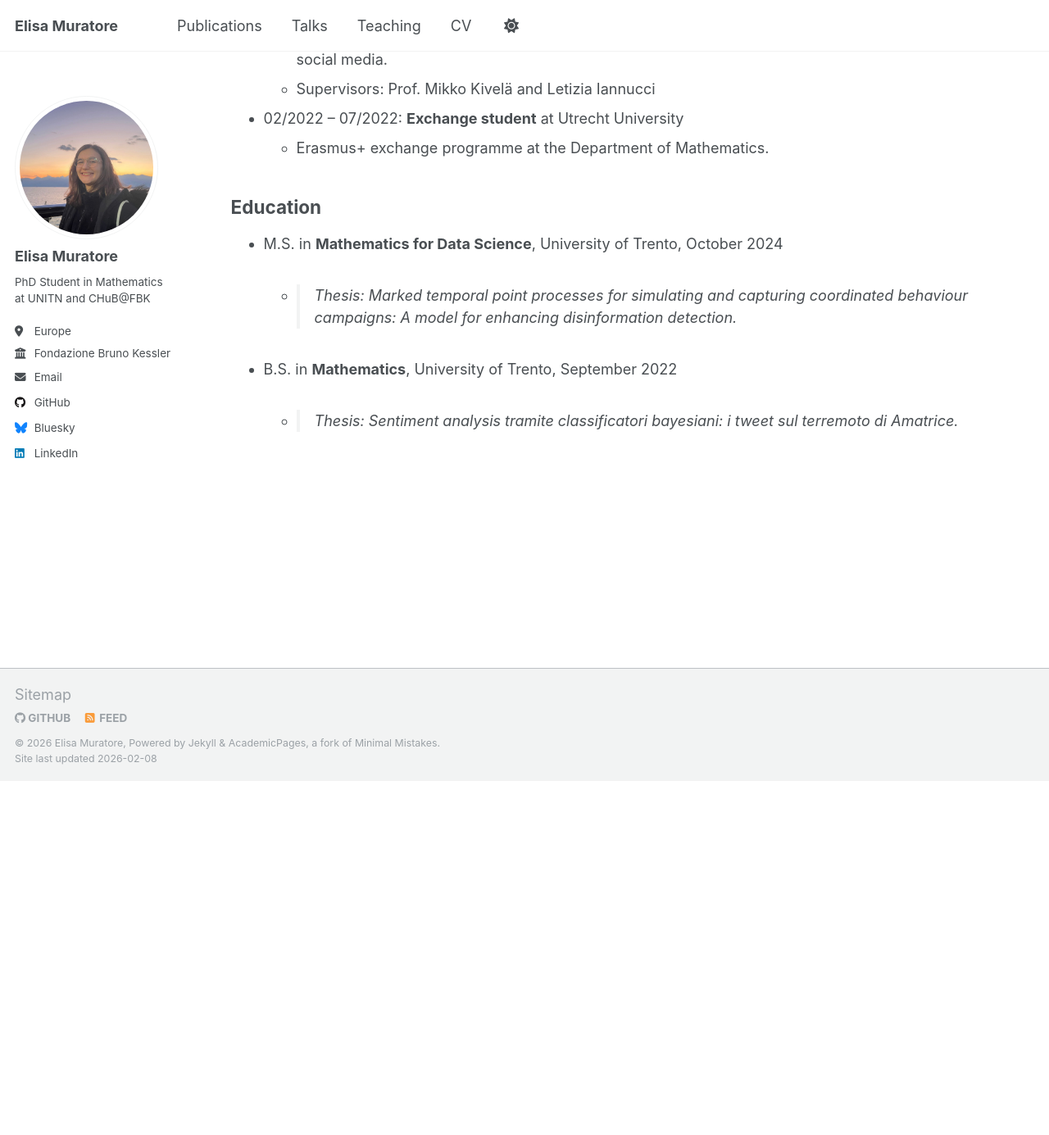
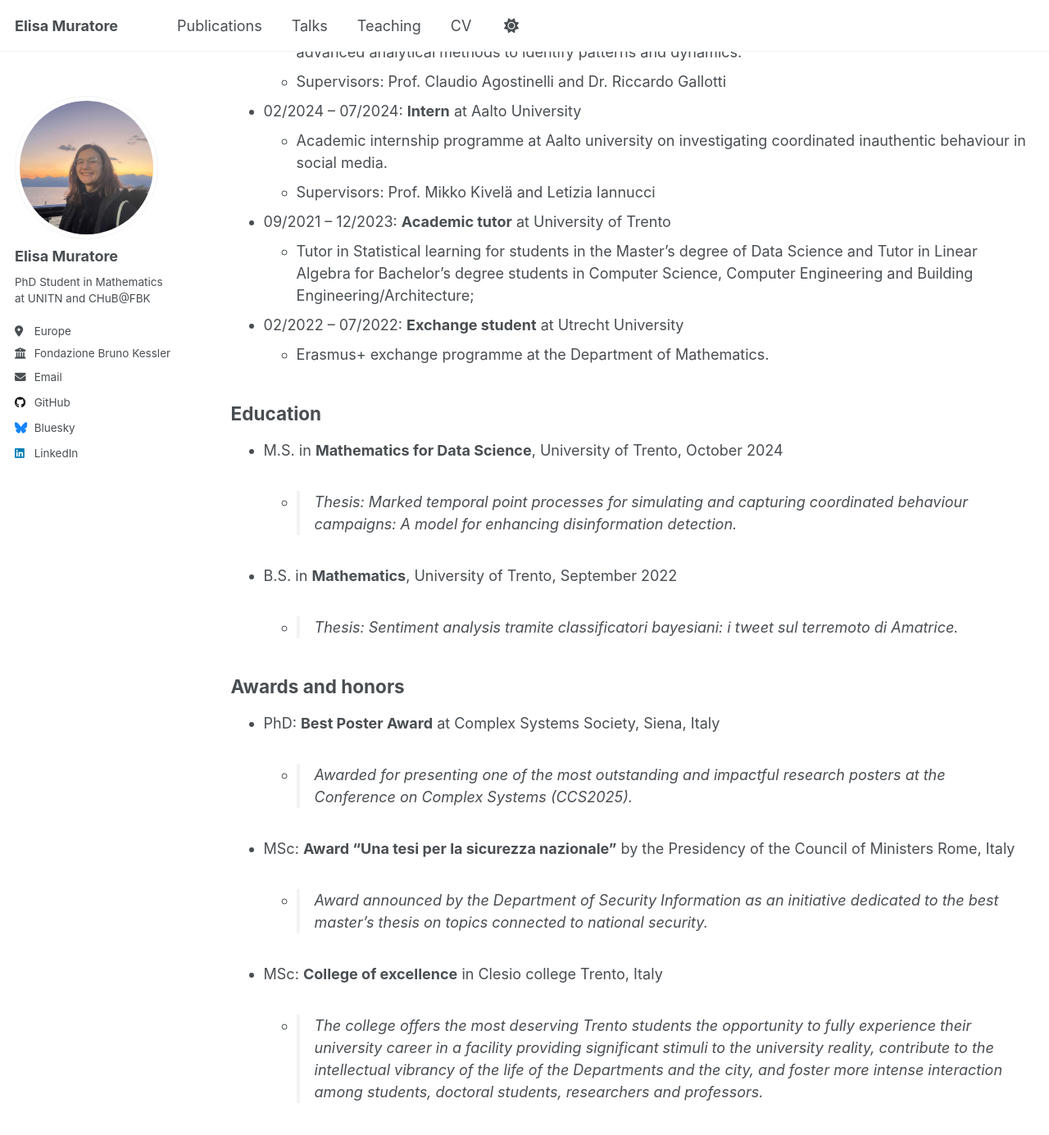
Before and after one commit to ElisaMuratore00/elisamuratore00.github.io, a Jekyll site: the page built from _pages/cv.md, in a window 1280 px wide and 1400 px high, scrolled down 626 px. Shown: the top 1385 px of the window at 82% size. Built offline with Jekyll 4.4.1, drawn with Linux system fonts in a browser that asks for light colours; a script that is not in the unit is left out; before the commit the page ends 1579 px from its top, so only the background shows below that; some of the changed text lies outside the part shown.

```diff
--- a/_pages/cv.md
+++ b/_pages/cv.md
@@ -14,16 +14,19 @@ redirect_from:
 
 Academic experience
 ------
+
 * 11/2025 - (11/2028): **PhD Candidate in Mathematics** at University of Trento and Bruno Kessler Foundation
   * Statistical Analysis and Temporal Graph Neural Networks for the Mathematical Modeling of Disinformation Propagation
   * Supervisor: Dr. Riccardo Gallotti and Prof. Claudio Agostinelli
-
 
 * 10/2024 - 10/2025: **Research assistant** for Bruno Kessler Foundation
   * Extraction, processing, and analysis of social media data, and defining, implementing, and experimenting with different strategies for disinformation detection within the European project Hatedemics
   * Supervisor: Dr. Riccardo Gallotti
 
-* 07/2024 – 10/2024: **Thesis researcher intern** at Bruno Kessler Foundation
+* 12/2024 – 12/2024: **Short course lecturer** at University of Trento
+  * Lecturer for the university mini-course “Self-exciting temporal point processes: a deep dive into the statistics of Hawkes processes” for second-year students from the Master in Mathematics for Data Science.
+
+* 07/2024 – 10/2024: **Research intern** at Bruno Kessler Foundation
   * Thesis research intern on investigating coordinated inauthentic behaviour in social media applying advanced analytical methods to identify patterns and dynamics.
   * Supervisors: Prof. Claudio Agostinelli and Dr. Riccardo Gallotti
 
@@ -31,13 +34,31 @@ Academic experience
   * Academic internship programme at Aalto university on investigating coordinated inauthentic behaviour in social media.
   * Supervisors: Prof. Mikko Kivelä and Letizia Iannucci
 
+* 09/2021 – 12/2023: **Academic tutor** at University of Trento
+  * Tutor in Statistical learning for students in the Master’s degree of Data Science and Tutor in Linear Algebra for Bachelor’s degree students in Computer Science, Computer Engineering and Building Engineering/Architecture;
+
 * 02/2022 – 07/2022: **Exchange student** at Utrecht University
   * Erasmus+ exchange programme at the Department of Mathematics.
 
 
 Education
 ------
+
 * M.S. in **Mathematics for Data Science**, University of Trento, October 2024
   * > Thesis: Marked temporal point processes for simulating and capturing coordinated behaviour campaigns: A model for enhancing disinformation detection.
+
 * B.S. in **Mathematics**, University of Trento, September 2022
   * > Thesis: Sentiment analysis tramite classificatori bayesiani: i tweet sul terremoto di Amatrice.
+
+
+Awards and honors
+------
+
+* PhD: **Best Poster Award** at Complex Systems Society, Siena, Italy
+  * > Awarded for presenting one of the most outstanding and impactful research posters at the Conference on Complex Systems (CCS2025).
+
+* MSc: **Award “Una tesi per la sicurezza nazionale”** by the Presidency of the Council of Ministers Rome, Italy
+  * > Award announced by the Department of Security Information as an initiative dedicated to the best master’s thesis on topics connected to national security.
+
+* MSc: **College of excellence** in Clesio college Trento, Italy
+  * > The college offers the most deserving Trento students the opportunity to fully experience their university career in a facility providing significant stimuli to the university reality, contribute to the intellectual vibrancy of the life of the Departments and the city, and foster more intense interaction among students, doctoral students, researchers and professors.
```
Also changed, not shown: _publications/2025-detectingcoordinated.md (added, +15 -0 lines), _publications/2025-multadataset.md (added, +15 -0 lines).
